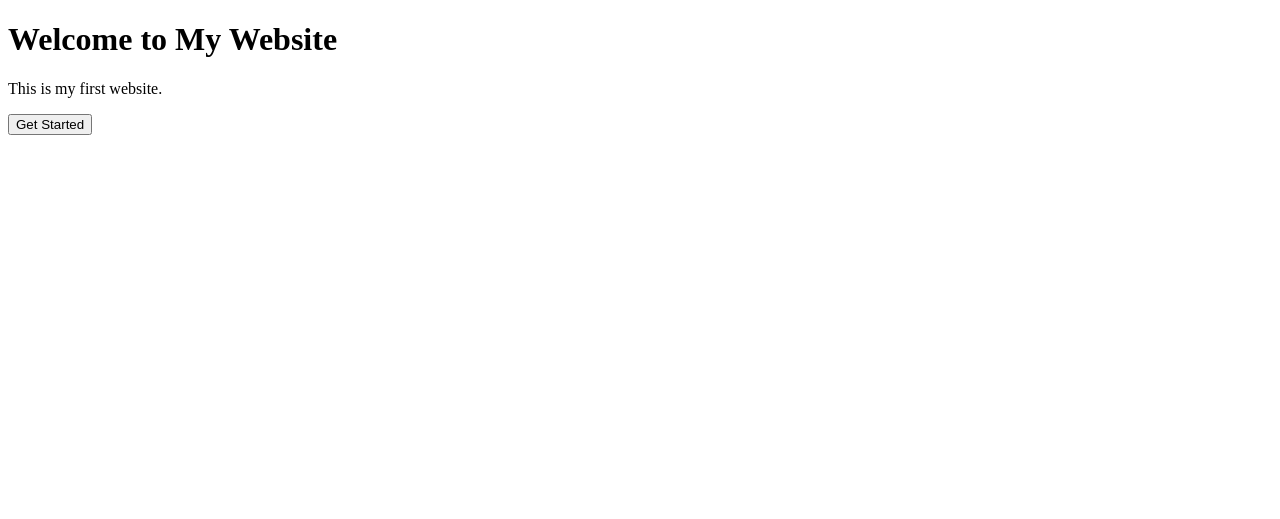
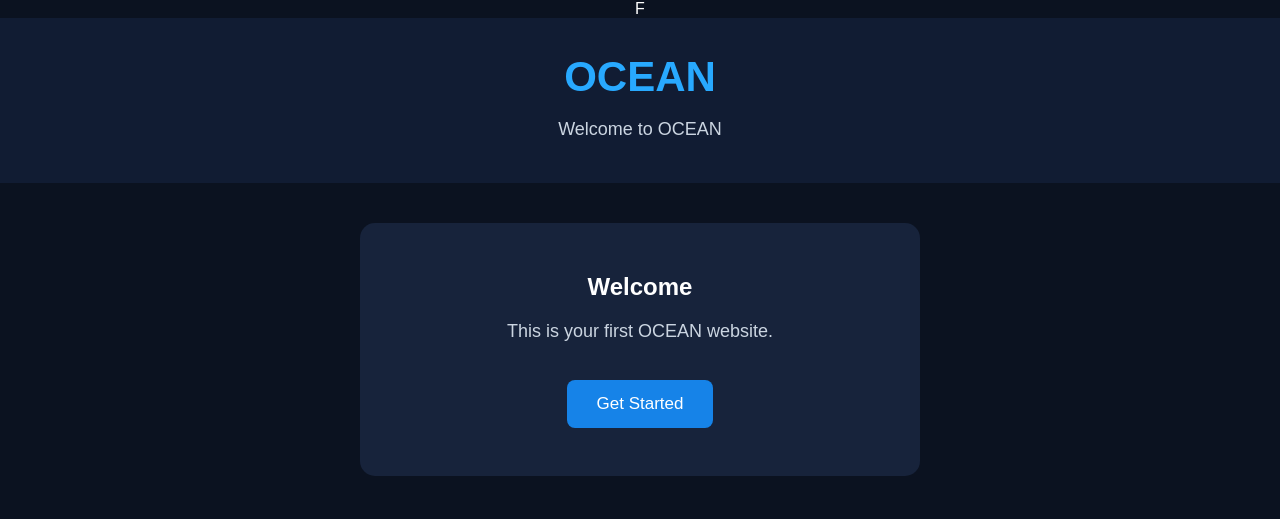
Before and after one commit to imranahmedrasel961-ai/OCEAN, a plain HTML site: page index.html in a window 1280 px wide. Drawn offline with Linux system fonts and the light colour scheme.

Commit message:
Update index.html

```diff
--- a/index.html
+++ b/index.html
@@ -1,18 +1,88 @@
-<!DOCTYPE html>
+F<!DOCTYPE html>
 <html lang="en">
 <head>
   <meta charset="UTF-8">
   <meta name="viewport" content="width=device-width, initial-scale=1.0">
-  <title>My Website</title>
+  <title>OCEAN</title>
+
+  <style>
+    body {
+      margin: 0;
+      font-family: Arial, sans-serif;
+      background: #0b1220;
+      color: white;
+      text-align: center;
+    }
+
+    header {
+      padding: 25px 15px;
+      background: #111c33;
+    }
+
+    h1 {
+      color: #28a9ff;
+      font-size: 42px;
+      margin: 10px 0;
+    }
+
+    p {
+      color: #cbd5e1;
+      font-size: 18px;
+    }
+
+    .container {
+      padding: 40px 20px;
+    }
+
+    .card {
+      max-width: 500px;
+      margin: auto;
+      padding: 30px;
+      background: #17233b;
+      border-radius: 15px;
+    }
+
+    button {
+      margin-top: 20px;
+      padding: 14px 30px;
+      border: none;
+      border-radius: 8px;
+      background: #1683e8;
+      color: white;
+      font-size: 17px;
+      cursor: pointer;
+    }
+
+    button:hover {
+      background: #0d6fc5;
+    }
+  </style>
 </head>
 
 <body>
 
-  <h1>Welcome to My Website</h1>
+  <header>
+    <h1>OCEAN</h1>
+    <p>Welcome to OCEAN</p>
+  </header>
 
-  <p>This is my first website.</p>
+  <div class="container">
+    <div class="card">
+      <h2>Welcome</h2>
+      <p>This is your first OCEAN website.</p>
 
-  <button>Get Started</button>
+      <button onclick="showMessage()">Get Started</button>
+
+      <p id="message"></p>
+    </div>
+  </div>
+
+  <script>
+    function showMessage() {
+      document.getElementById("message").innerText =
+        "Welcome! Your website is working.";
+    }
+  </script>
 
 </body>
 </html>
```
